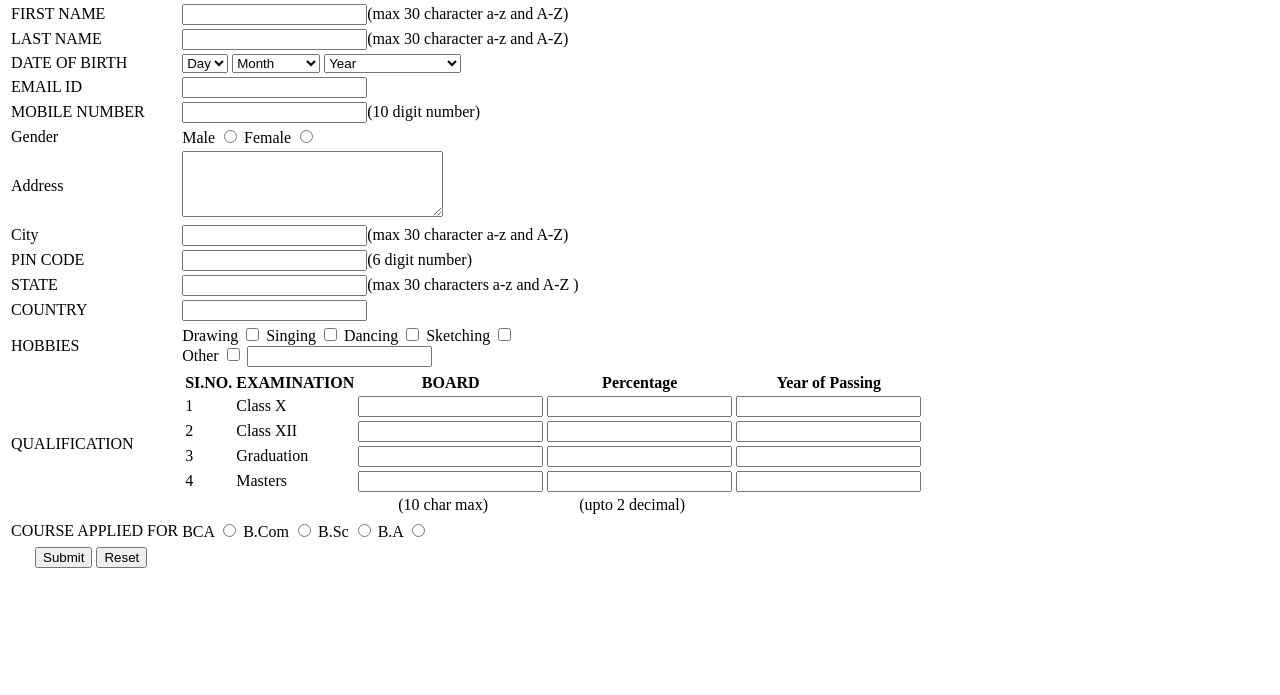
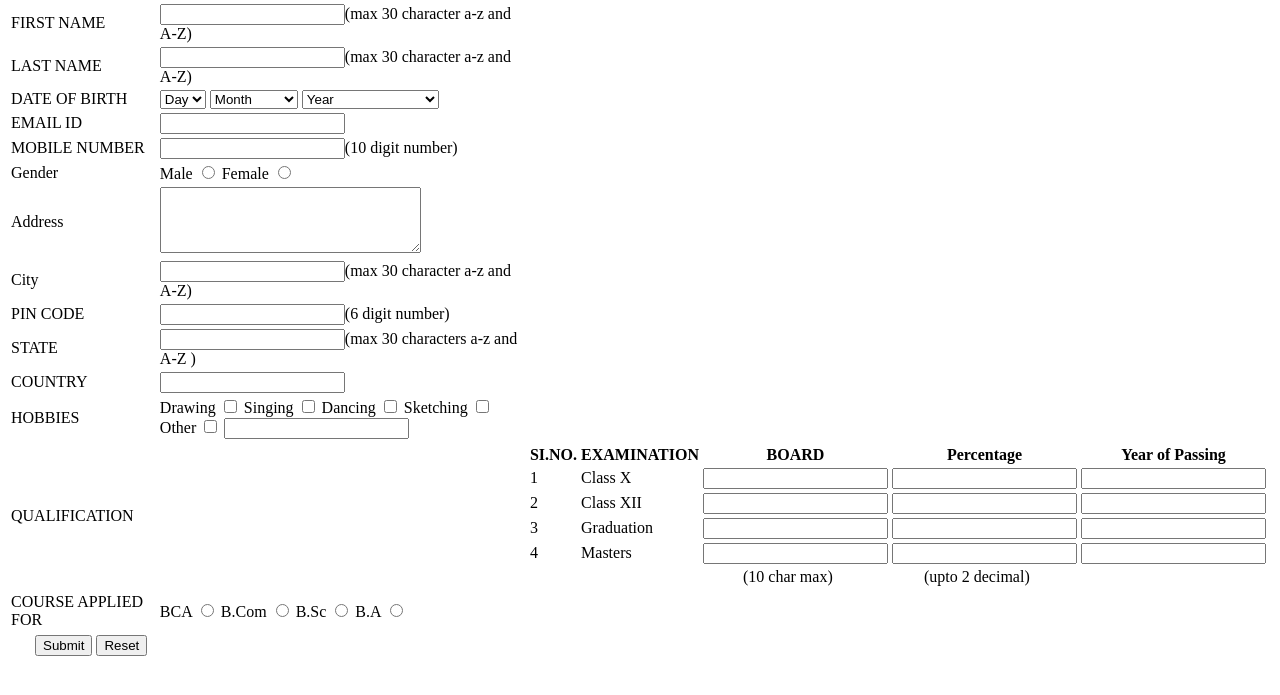
Before and after one commit to Ahmad-Mujtaba0/Assignment-NO-6, a plain HTML site: page index.html in a window 1280 px wide. Shown: the part 79-774 px from the top of the page. Drawn offline with Linux system fonts and the light colour scheme.

Commit message:
Update index.html

```diff
--- a/index.html
+++ b/index.html
@@ -191,7 +191,7 @@
                 </td>
             </tr>
             <tr>
-                <td>
+                <td colspan="2">
                     QUALIFICATION
                 </td>
                 <td>
```
